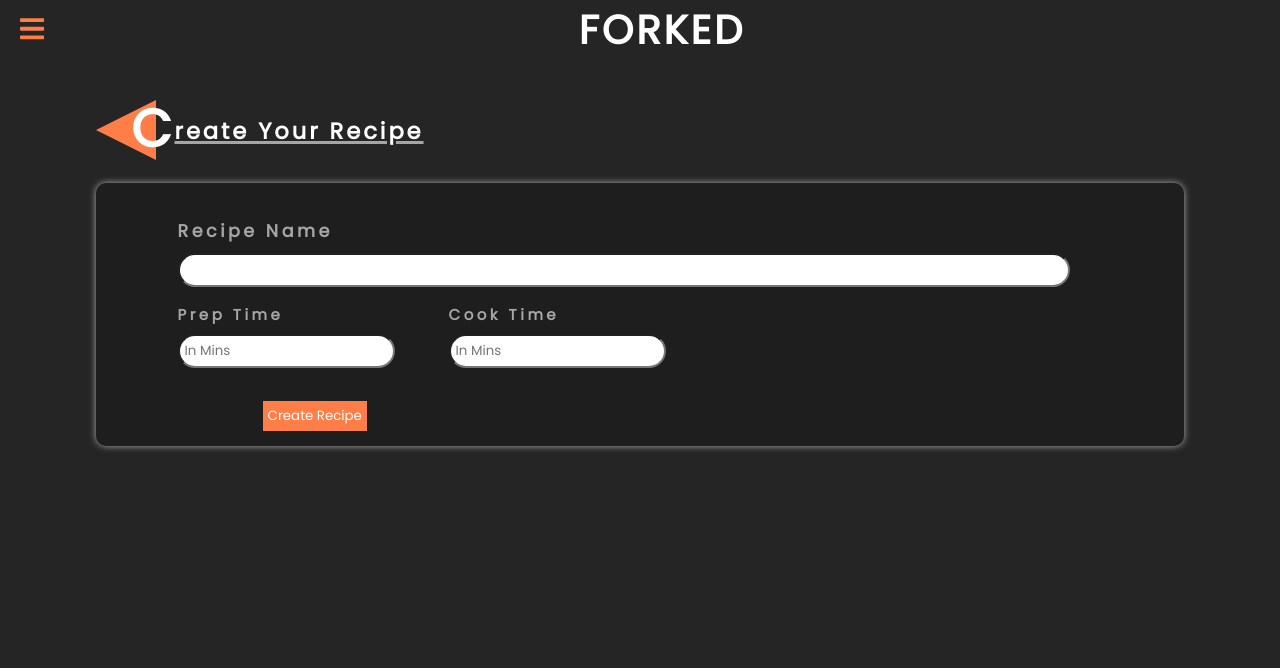
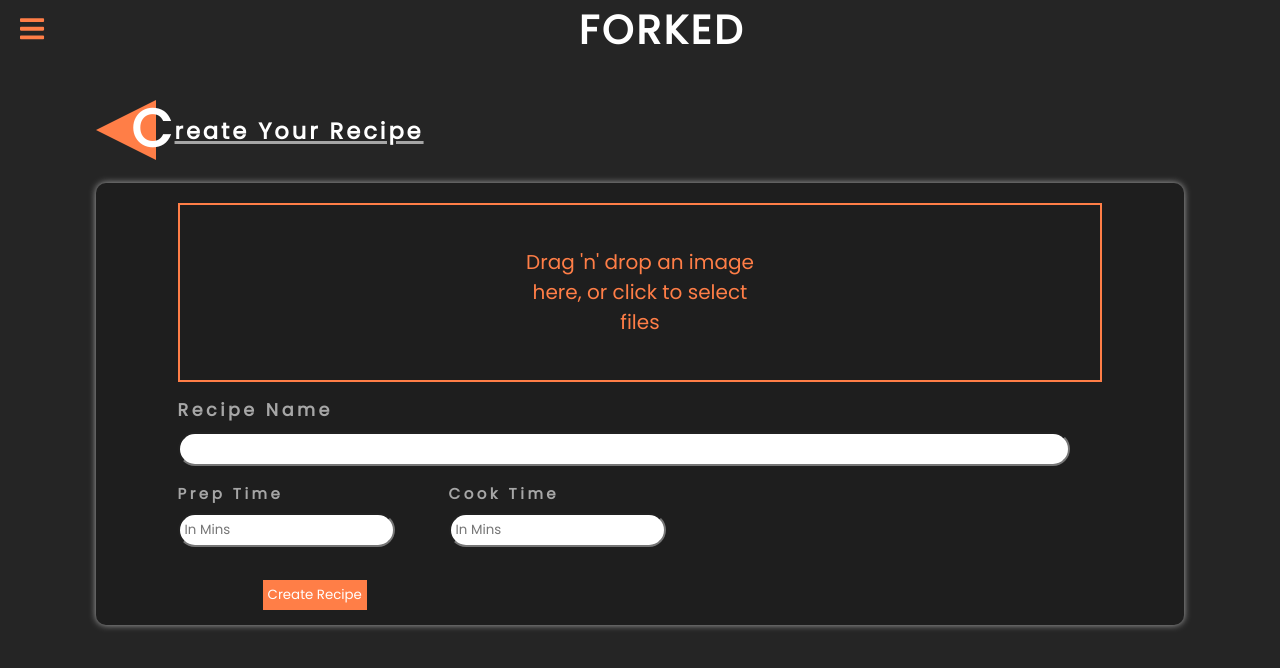
Before and after one commit to LoganNegley/Forked, a React (Create React App) app in the folder client/: page /username/recipe/add in a window 1280 px wide. Shown: the top 668 px of the page. Built offline with nearby package versions, Linux system fonts and the light colour scheme.

Commit message:
uploader working

```diff
--- a/client/src/components/pages/add-recipe/ImageUploader.js
+++ b/client/src/components/pages/add-recipe/ImageUploader.js
@@ -1,22 +1,61 @@
 import React, {useState} from 'react';
 import axios from 'axios';
 import Dropzone from 'react-dropzone';
+import sha1 from 'sha1';
 
 function ImageUploader(){
+    const [storedImage, setStoredImage] = useState('')
 
     const handleDrop =(files) =>{
+        console.log(files)
         const image = files[0]
 
-        const url =
-    }
+        const url = 'https://api.cloudinary.com/v1_1/dluh5sm7o/image/upload'
+        const timeStamp = Date.now()/1000
+        const uploadPreset = 'cskavos5'
+        const paramsStr = `timestamp=${timeStamp}&upload_preset=${uploadPreset}${process.env.API_SECRET}`
+        const signature = sha1(paramsStr)
+        const params = {
+            'api_key': "769252331918223",
+            'timestamp': timeStamp,
+            'upload_preset': uploadPreset,
+            'signature': signature
+        };
+
+        const formData = new FormData();
+        formData.append('api_key', '');
+        formData.append('file' , image);
+        formData.append('timestamd', timeStamp);
+        formData.append('upload_preset', uploadPreset)
+
+        axios.post(url, formData)
+        .then(res =>{
+            console.log(res)
+            setStoredImage({
+                'image_url': res.data.url
+            })
+        })
+        .catch(error =>{
+            console.log(error)
+        })
+    };
 
 
 
     return(
         <div className='dropzone'>
-            <Dropzone
-
-            />
+            <Dropzone onDrop={handleDrop}>
+              {({getRootProps, getInputProps}) => (
+                <section>
+                  <div {...getRootProps()}>
+                    <div className='x-in-drop'>
+                        <input {...getInputProps()} />
+                        <p>Drag 'n' drop an image here, or click to select files</p>
+                    </div>
+                  </div>
+                </section>
+              )}
+            </Dropzone>
         </div>
     )
 };
--- a/client/src/components/pages/add-recipe/Recipe.js
+++ b/client/src/components/pages/add-recipe/Recipe.js
@@ -1,5 +1,6 @@
-import React,{useState} from 'react';
+import React,{useState, useEffect} from 'react';
 import axios from 'axios';
+import ImageUploader from './ImageUploader';
 
 function Recipe({recipeId, setRecipeId}){
     const [newRecipe, setNewRecipe] = useState({
@@ -8,6 +9,7 @@ function Recipe({recipeId, setRecipeId}){
         cook_time:'',
         image:''
     })
+    const [storedImage, setStoredImage] = useState('')
 
     const handleSubmit= (event)=>{
         event.preventDefault();
@@ -27,10 +29,10 @@ function Recipe({recipeId, setRecipeId}){
 
     return(
         <div className='recipe-form-container'>
+            <div className='drop-image-container'>
+                <ImageUploader setStoredImage={setStoredImage}/>
+            </div>
             <form onSubmit={handleSubmit}>
-                <div className='drop-image-container'>
-
-                </div>
                 <label>
                     Recipe Name
                     <input
--- a/client/src/components/pages/add-recipe/addRecipe.css
+++ b/client/src/components/pages/add-recipe/addRecipe.css
@@ -45,6 +45,27 @@
     position: relative;
     top:4rem;
 }
+
+/* Image Uploader */
+.recipe-form-container .drop-image-container{
+    background-color:var(--errieBlack);
+    height:175px;
+    display:flex;
+    justify-content:center;
+    align-items: center;
+    position:relative;
+    top:2rem;
+    border:solid var(--orange) 2px;
+}
+.recipe-form-container .drop-image-container p{
+    color:var(--orange);
+    width:50%;
+    text-align: center;
+    margin:0 auto;
+    font-size: 2rem;
+    line-height: 3rem;
+}
+
 .recipe-form-container label{
     display:block;
     color:var(--gray);
```
Also changed, not shown: 1 other file (tests, documents, lock files or other folders).
